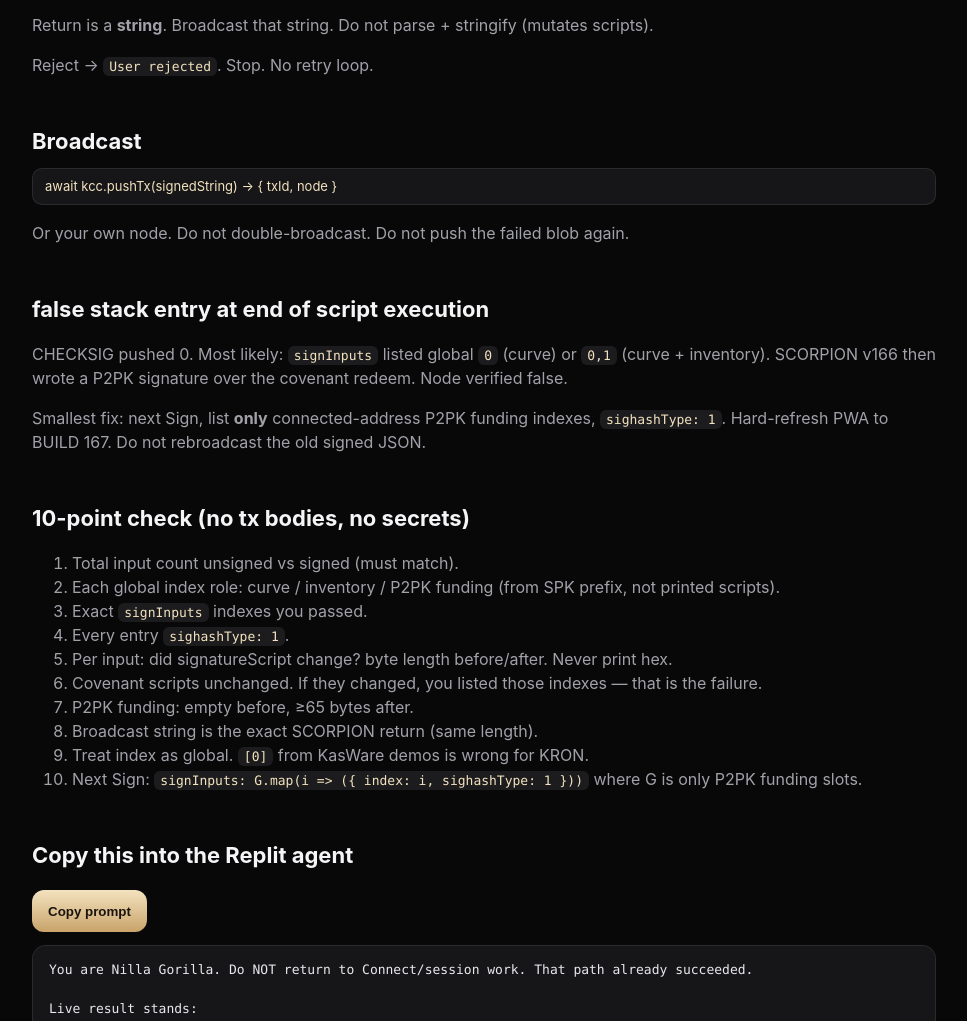
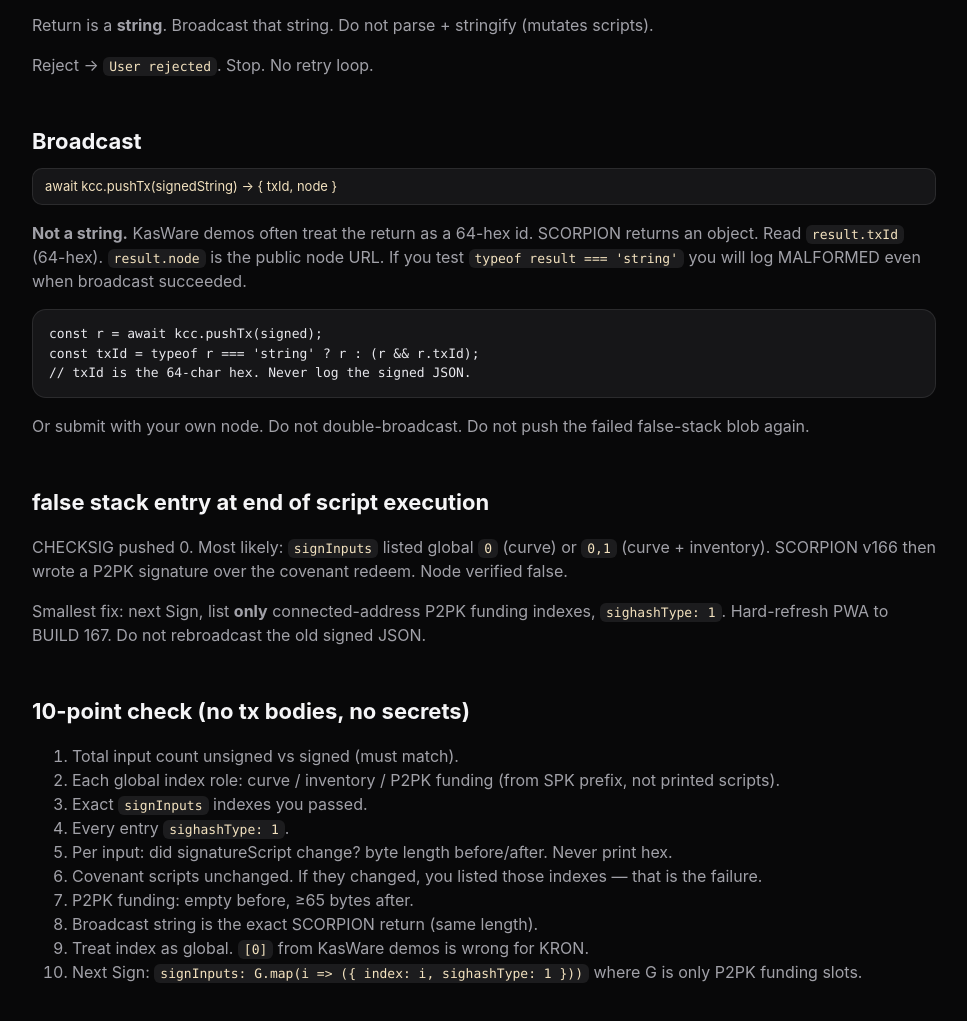
Before and after one commit to mrzeku2000XTTT/kcc20-sdk, a website: page nilla.html in a window 1280 px wide. Shown: the part 2152-3173 px from the top of the page, without its empty margins (266-1233 px from the left). Drawn offline with Linux system fonts and the light colour scheme.

Commit message:
Nilla: pushTx shape is object — read result.txId

```diff
--- a/nilla.html
+++ b/nilla.html
@@ -111,10 +111,14 @@ const utxos    = await kcc.getUtxoEntries(accounts[0]);</pre>
         <p>Reject → <code>User rejected</code>. Stop. No retry loop.</p>
       </section>
 
-      <section class="doc-sec" id="broadcast-nilla" data-keywords="pushTx broadcast txId">
+      <section class="doc-sec" id="broadcast-nilla" data-keywords="pushTx broadcast txId malformed object">
         <h2>Broadcast</h2>
         <p class="sig">await kcc.pushTx(signedString) → { txId, node }</p>
-        <p>Or your own node. Do not double-broadcast. Do not push the failed blob again.</p>
+        <p><b>Not a string.</b> KasWare demos often treat the return as a 64-hex id. SCORPION returns an object. Read <code>result.txId</code> (64-hex). <code>result.node</code> is the public node URL. If you test <code>typeof result === 'string'</code> you will log MALFORMED even when broadcast succeeded.</p>
+<pre>const r = await kcc.pushTx(signed);
+const txId = typeof r === 'string' ? r : (r && r.txId);
+// txId is the 64-char hex. Never log the signed JSON.</pre>
+        <p>Or submit with your own node. Do not double-broadcast. Do not push the failed false-stack blob again.</p>
       </section>
 
       <section class="doc-sec" id="false-stack" data-keywords="false stack entry script execution covenant">
```
Also changed, not shown: CONNECT.md (+1 -1 lines).
